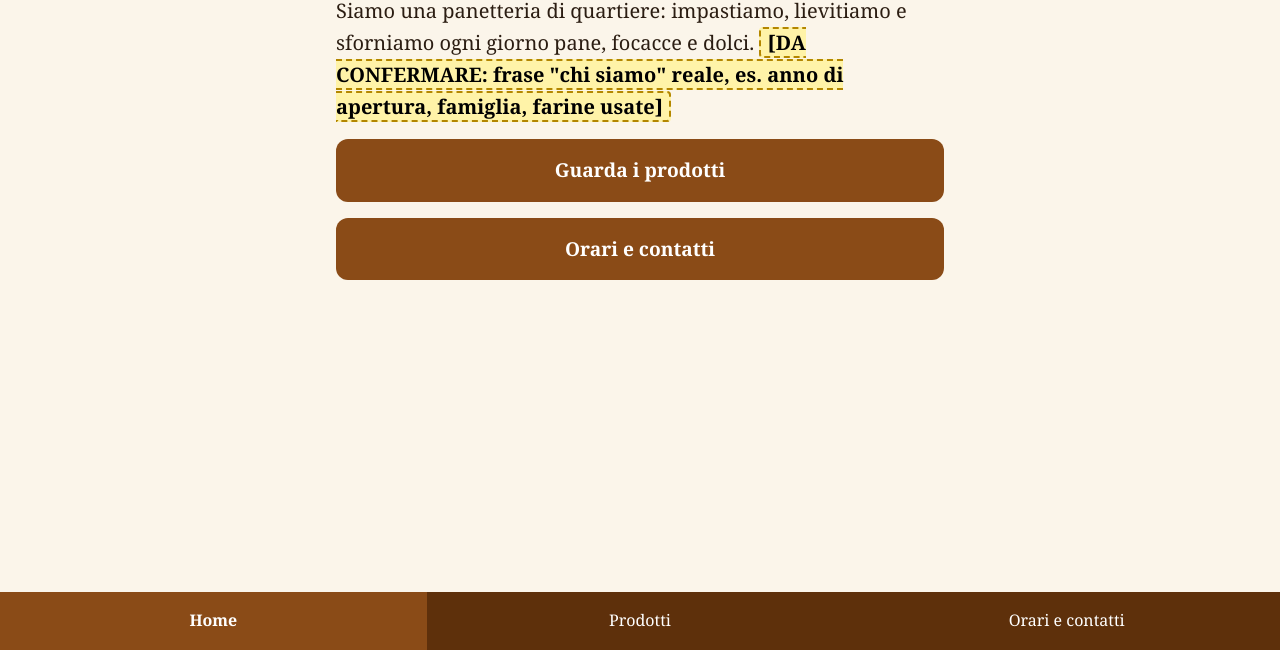
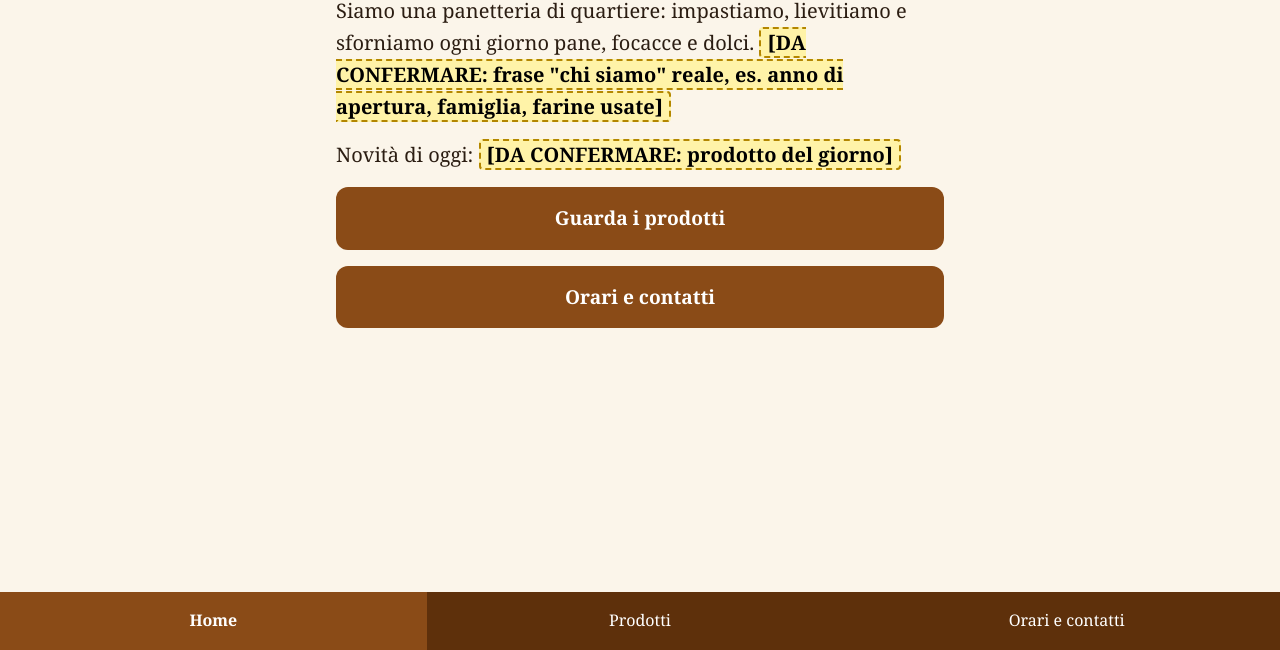
Before and after one commit to gorozai/prova-sito-panetteria, a plain HTML site: page index.html in a window 1280 px wide. Shown: the part 150-800 px from the top of the page. Drawn offline with Linux system fonts and the light colour scheme.

Commit message:
Aggiornamento di prova: riga Novita' di oggi

```diff
--- a/index.html
+++ b/index.html
@@ -11,6 +11,7 @@
 <main>
   <h1>Forno di Prova</h1>
   <p>Siamo una panetteria di quartiere: impastiamo, lievitiamo e sforniamo ogni giorno pane, focacce e dolci. <span class="segnaposto">[DA CONFERMARE: frase "chi siamo" reale, es. anno di apertura, famiglia, farine usate]</span></p>
+  <p>Novità di oggi: <span class="segnaposto">[DA CONFERMARE: prodotto del giorno]</span></p>
   <a class="bottone" href="prodotti.html">Guarda i prodotti</a>
   <a class="bottone" href="orari-e-contatti.html">Orari e contatti</a>
 </main>
```
